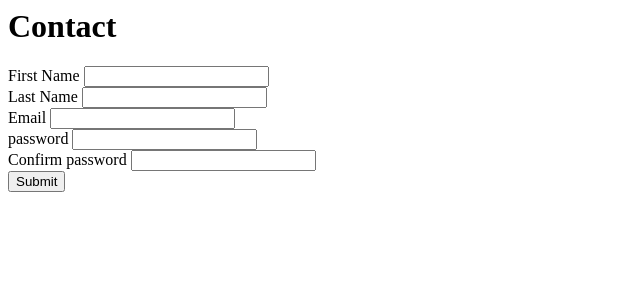
After one commit to walumbe/PHP_MVC_FRAMEWORK, a PHP site: page /views/register.php in a window 1280 px wide. The commit adds this page. Shown: the top 300 px of the page, without its empty margins (0-640 px from the left). Run offline with PHP 8.4, Linux system fonts and the light colour scheme.

Commit message:
AuthController

```diff
--- a/controllers/SiteController.php
+++ b/controllers/SiteController.php
@@ -31,7 +31,6 @@ use app\core\Request;
         $body = $request->getBody();
 
         var_dump($body);
-        exit;
         return 'handling submitted data';
     }
  }
--- a/public/index.php
+++ b/public/index.php
@@ -6,6 +6,7 @@ require_once __DIR__.'/../vendor/autoload.php';
 
 use app\controllers\SiteController;
 use app\core\Application;
+use app\controllers\AuthController;
 
 $app = new Application(dirname(__DIR__));
 
@@ -13,5 +14,9 @@ $app->router->get('/', [SiteController::class, 'home']);
 $app->router->get('/contact', [SiteController::class, 'contact']);
 $app->router->post('/contact', [SiteController::class, 'handleContact']);
 
+$app->router->get('/login', [AuthController::class, 'login']);
+$app->router->post('/login', [AuthController::class, 'register']);
+$app->router->get('/register', [AuthController::class, 'login']);
+$app->router->post('/register', [AuthController::class, 'login']);
 
 $app->run();
--- a/views/_404.php
+++ b/views/_404.php
@@ -1,4 +1,3 @@
-<?php
-?>
+
 
 <h1>Not Found</h1>
--- a/views/layouts/main.php
+++ b/views/layouts/main.php
@@ -30,6 +30,12 @@
         <li class="nav-item">
           <a class="nav-link" href="/contact">Contact</a>
         </li>
+        <li class="nav-item">
+          <a class="nav-link" href="/login">Login</a>
+        </li>
+        <li class="nav-item">
+          <a class="nav-link" href="/register">Register</a>
+        </li>
 
       </ul>
     </div>
--- /dev/null
+++ b/views/register.php
@@ -0,0 +1,24 @@
+<h1>Contact</h1>
+<form action="" method="post">
+  <div class="mb-3">
+    <label>First Name</label>
+    <input type="text" name="first_name" class="form-control" >
+  </div>
+  <div class="mb-3">
+    <label>Last Name</label>
+    <input type="text" name="last_name" class="form-control" >
+  </div>
+  <div class="mb-3">
+    <label>Email</label>
+    <input type="email" name="email" class="form-control" >
+  </div>
+  <div class="mb-3">
+    <label>password</label>
+    <input type="password" name="password" class="form-control">
+  </div>
+  <div class="mb-3">
+    <label> Confirm password</label>
+    <input type="password" name="confirmp_assword" class="form-control">
+  </div>
+  <button type="submit" class="btn btn-primary">Submit</button>
+</form>
```
Also changed, not shown: controllers/AuthController.php (added, +20 -0 lines), core/Request.php (+9 -0 lines), views/login.php (added, +12 -0 lines).
